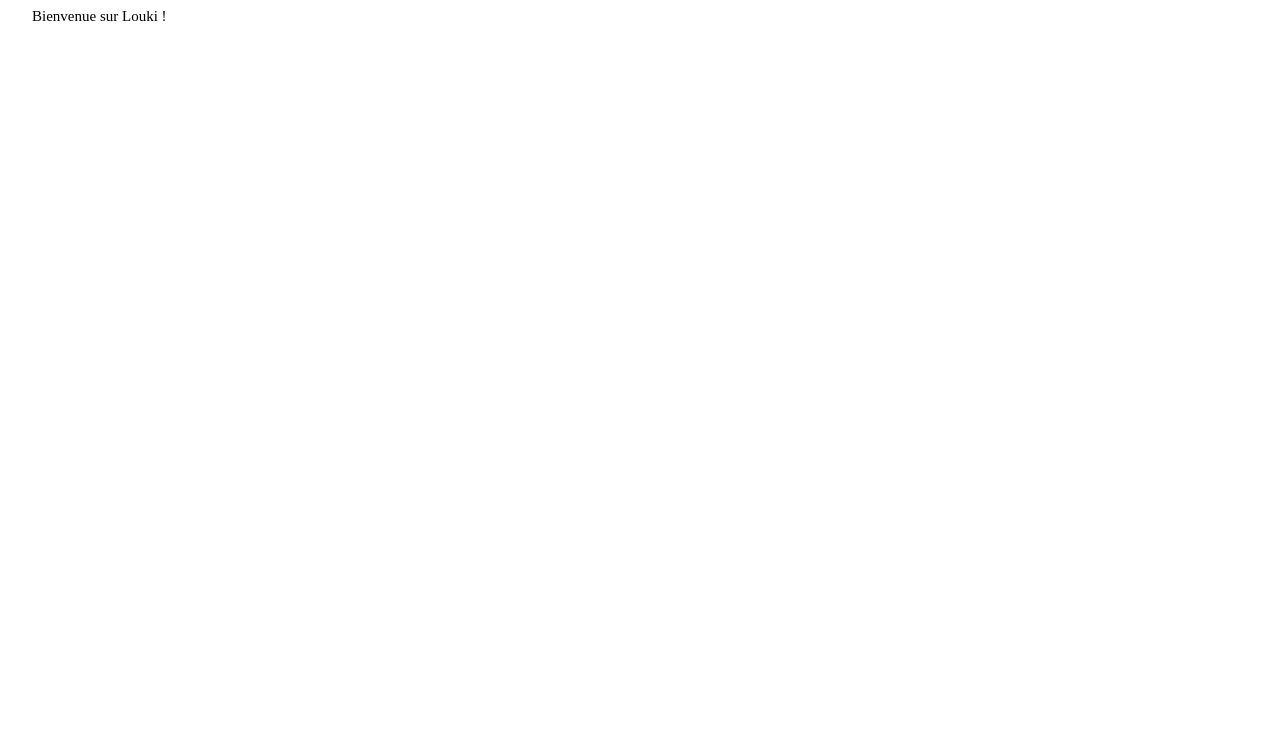
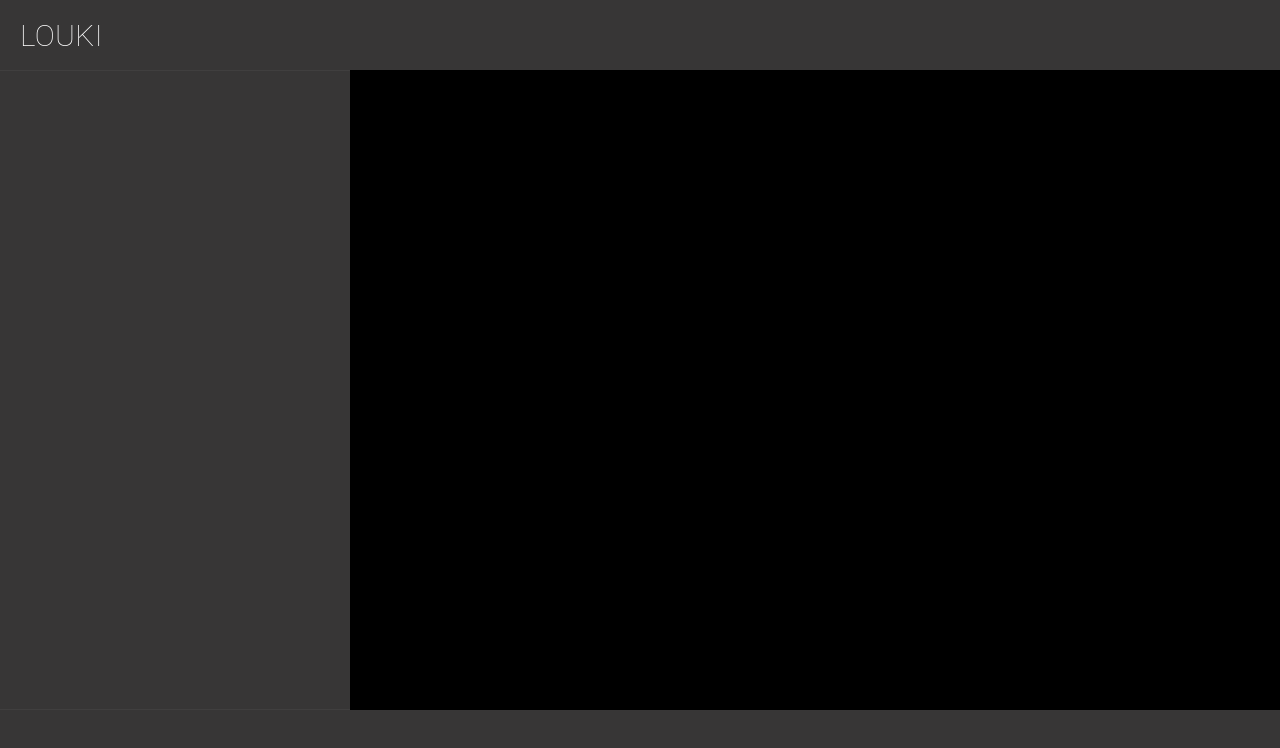
Before and after one commit to juliensouki/Louki, a React app: page / in a window 1280 px wide. Shown: the top 748 px of the page. Built offline with nearby package versions, Linux system fonts and the light colour scheme; the HTML template or start-up script is replaced by a standard one.

Commit message:
setup client layout

```diff
--- a/package.json
+++ b/package.json
@@ -61,6 +61,7 @@
   "dependencies": {
     "axios": "^0.19.0",
     "body-parser": "^1.19.0",
+    "convert-tsconfig-paths-to-webpack-aliases": "^0.9.2",
     "dotenv": "^8.2.0",
     "ejs": "^2.7.1",
     "express": "^4.17.1",
--- a/src/client/App.tsx
+++ b/src/client/App.tsx
@@ -1,7 +1,8 @@
 import * as React from 'react';
 import { observer } from 'mobx-react';
-import { Container } from '@material-ui/core';
+
 import { Theme, createStyles, WithStyles, withStyles } from '@material-ui/core/styles';
+import Layout from './components/Layout';
 
 const styles = (theme: Theme) => createStyles({
   welcome: {
@@ -21,9 +22,7 @@ class App extends React.Component<Props, NoState>
     const { classes } = this.props;
 
     return (
-      <Container className={classes.welcome}>
-        Bienvenue sur Louki !
-      </Container>
+      <Layout/>
     );
   }
 }
--- a/src/client/components/Layout.tsx
+++ b/src/client/components/Layout.tsx
@@ -1,5 +1,10 @@
 import * as React from 'react';
 import { observer } from 'mobx-react';
+
+import TopBar from './app/TopBar';
+import LeftPanel from './app/LeftPanel';
+import MusicBar from './app/MusicBar';
+import PlaylistPanel from './app/PlaylistPanel';
 
 @observer
 export default class Layout extends React.Component<NoProps, NoState>
@@ -7,7 +12,12 @@ export default class Layout extends React.Component<NoProps, NoState>
   render()
   {
     return (
-        <div></div>
+      <React.Fragment>
+        <TopBar/>
+        <LeftPanel/>
+        <MusicBar/>
+        <PlaylistPanel/>
+      </React.Fragment>
     );
   }
 }
--- /dev/null
+++ b/src/client/components/app/LeftPanel.tsx
@@ -0,0 +1,47 @@
+import * as React from 'react';
+import { observer } from 'mobx-react';
+
+import { Theme, createStyles, WithStyles, withStyles } from '@material-ui/core/styles';
+import { Grid } from '@material-ui/core';
+
+const styles = (theme: Theme) => createStyles({
+    root: {
+        position: "absolute",
+        top: 70,
+        left: 0,
+        height: "calc(100% - 70px - 90px)",
+        width: 350,
+        backgroundColor: "#373636",
+        paddingLeft: 20,
+        paddingRight: 20,
+        color: "#FFF",
+        borderTop: "1px solid #403F3F",
+        borderBottom: "1px solid #403F3F",
+    },
+
+});
+
+interface Props extends WithStyles<typeof styles>
+{
+};
+
+@observer
+class LeftPanel extends React.Component<Props, NoState>
+{
+  render()
+  {
+    // const T = texts.current.appBar;
+    const { classes } = this.props;
+    return (
+        <Grid
+            container
+            justify="flex-start"
+            alignItems="center"
+            direction="column"
+            className={classes.root}>
+        </Grid>
+    );
+  }
+};
+
+export default withStyles(styles)(LeftPanel);
--- /dev/null
+++ b/src/client/components/app/MusicBar.tsx
@@ -0,0 +1,43 @@
+import * as React from 'react';
+import { observer } from 'mobx-react';
+
+import { Theme, createStyles, WithStyles, withStyles } from '@material-ui/core/styles';
+import { Grid } from '@material-ui/core';
+
+const styles = (theme: Theme) => createStyles({
+    root: {
+        position: "absolute",
+        bottom: 0,
+        left: 0,
+        height: 90,
+        width: "100%",
+        backgroundColor: "#373636",
+        color: "#FFF",
+    },
+
+});
+
+interface Props extends WithStyles<typeof styles>
+{
+};
+
+@observer
+class MusicBar extends React.Component<Props, NoState>
+{
+  render()
+  {
+    // const T = texts.current.appBar;
+    const { classes } = this.props;
+    return (
+        <Grid
+            container
+            justify="flex-start"
+            alignItems="center"
+            direction="column"
+            className={classes.root}>
+        </Grid>
+    );
+  }
+};
+
+export default withStyles(styles)(MusicBar);
--- /dev/null
+++ b/src/client/components/app/PlaylistPanel.tsx
@@ -0,0 +1,43 @@
+import * as React from 'react';
+import { observer } from 'mobx-react';
+
+import { Theme, createStyles, WithStyles, withStyles } from '@material-ui/core/styles';
+import { Grid } from '@material-ui/core';
+
+const styles = (theme: Theme) => createStyles({
+    root: {
+        position: "absolute",
+        top: 70,
+        left: 350,
+        height: "calc(100% - 70px - 90px)",
+        width: "calc(100% - 350px)",
+        backgroundColor: "black",
+        color: "#FFF",
+    },
+
+});
+
+interface Props extends WithStyles<typeof styles>
+{
+};
+
+@observer
+class PlaylistPanel extends React.Component<Props, NoState>
+{
+  render()
+  {
+    // const T = texts.current.appBar;
+    const { classes } = this.props;
+    return (
+        <Grid
+            container
+            justify="flex-start"
+            alignItems="center"
+            direction="column"
+            className={classes.root}>
+        </Grid>
+    );
+  }
+};
+
+export default withStyles(styles)(PlaylistPanel);
--- /dev/null
+++ b/src/client/components/app/TopBar.tsx
@@ -0,0 +1,52 @@
+import * as React from 'react';
+import { observer } from 'mobx-react';
+
+import { Theme, createStyles, WithStyles, withStyles } from '@material-ui/core/styles';
+import { Grid, Typography } from '@material-ui/core';
+
+const styles = (theme: Theme) => createStyles({
+    root: {
+        position: "absolute",
+        top: 0,
+        left: 0,
+        height: 70,
+        width: "100%",
+        backgroundColor: "#373636",
+        paddingLeft: 20,
+        paddingRight: 20,
+        color: "#FFF",
+    },
+    logo: {
+        fontSize: 30,
+        textTransform: "uppercase",
+        fontWeight: "lighter",
+    },
+});
+
+interface Props extends WithStyles<typeof styles>
+{
+};
+
+@observer
+class TopBar extends React.Component<Props, NoState>
+{
+  render()
+  {
+    // const T = texts.current.appBar;
+    const { classes } = this.props;
+    return (
+        <Grid
+            container
+            justify="space-between"
+            alignItems="center"
+            direction="row"
+            className={classes.root}>
+            <Grid item>
+                <Typography className={classes.logo}>louki</Typography>
+            </Grid>
+        </Grid>
+    );
+  }
+};
+
+export default withStyles(styles)(TopBar);
--- a/webpack.config.ts
+++ b/webpack.config.ts
@@ -4,6 +4,7 @@ import ManifestPlugin from 'webpack-manifest-plugin';
 import cssnano from 'cssnano';
 import { SERVER_PORT, IS_DEV, WEBPACK_PORT } from './src/server/config';
 
+const convertPathsToAliases = require('convert-tsconfig-paths-to-webpack-aliases').default;
 const plugins = [new ManifestPlugin()];
 
 // import { BundleAnalyzerPlugin } from 'webpack-bundle-analyzer';
@@ -19,9 +20,6 @@ const config: Configuration = {
     path: path.join(__dirname, 'dist', 'statics'),
     filename: `[name]-[hash:8]-bundle.js`,
     publicPath: '/statics/',
-  },
-  resolve: {
-    extensions: ['.js', '.ts', '.tsx'],
   },
   optimization: {
     splitChunks: {
@@ -75,6 +73,9 @@ const config: Configuration = {
     open: false,
     openPage: `http://localhost:${SERVER_PORT}`
   },
+  resolve: {
+    extensions: ['.webpack.js', '.web.js', '.ts', '.tsx', '.js', '.gql', '.graphql', '.json']
+  },
   watchOptions: {
     //IN ORDER TO MAKE WEBPACK POLLING WORK WITH WSL ADD 'WEBPACK__WATCH__USE_POLLING=true' IN .env AT ROOT OF PROJECT
     poll: (JSON.stringify(process.env.WEBPACK__WATCH__USE_POLLING) != null ? true : false),
```
Also changed, not shown: tsconfig.json (+21 -7 lines), 1 other file (tests, documents, lock files or other folders).
